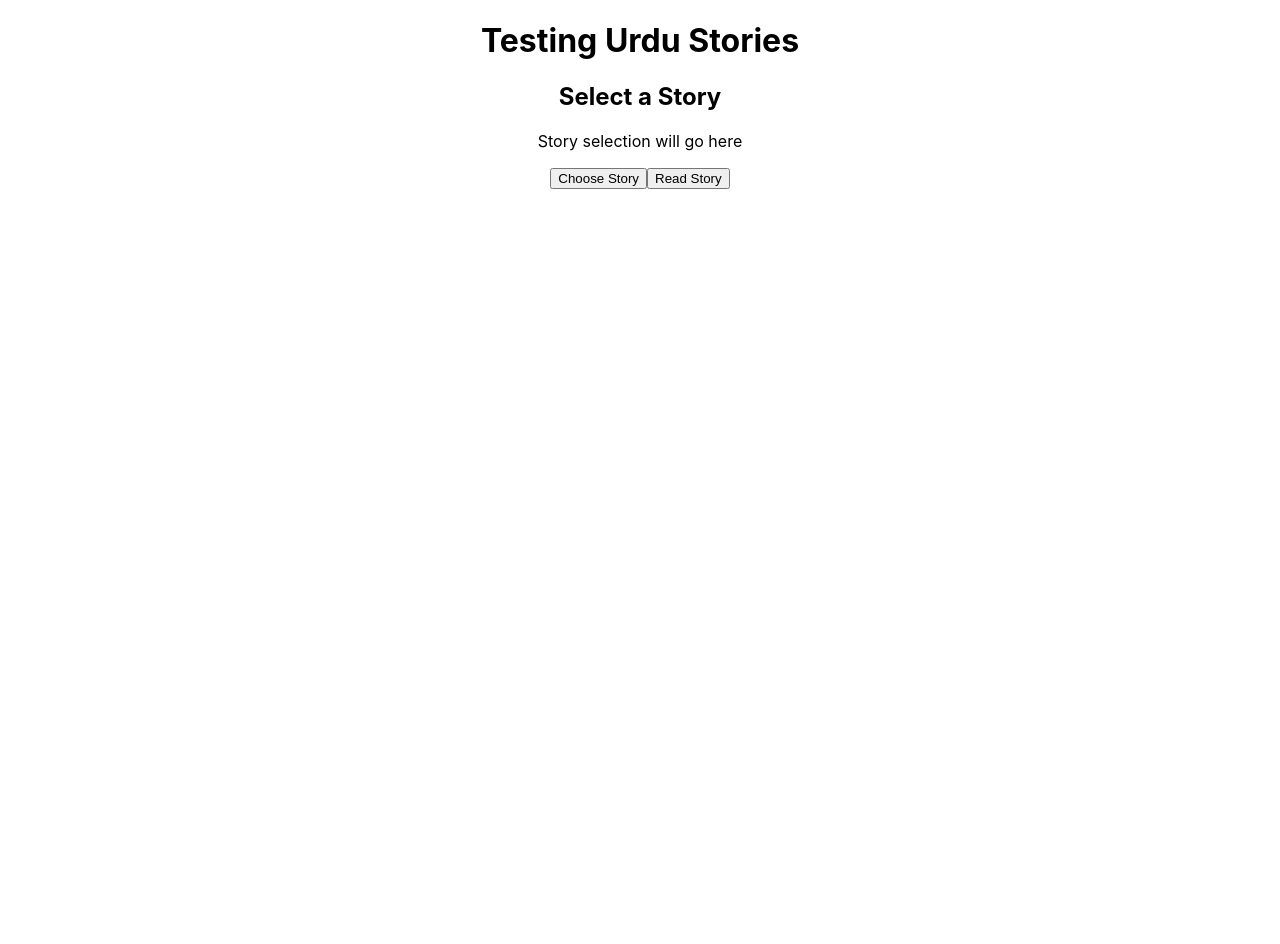
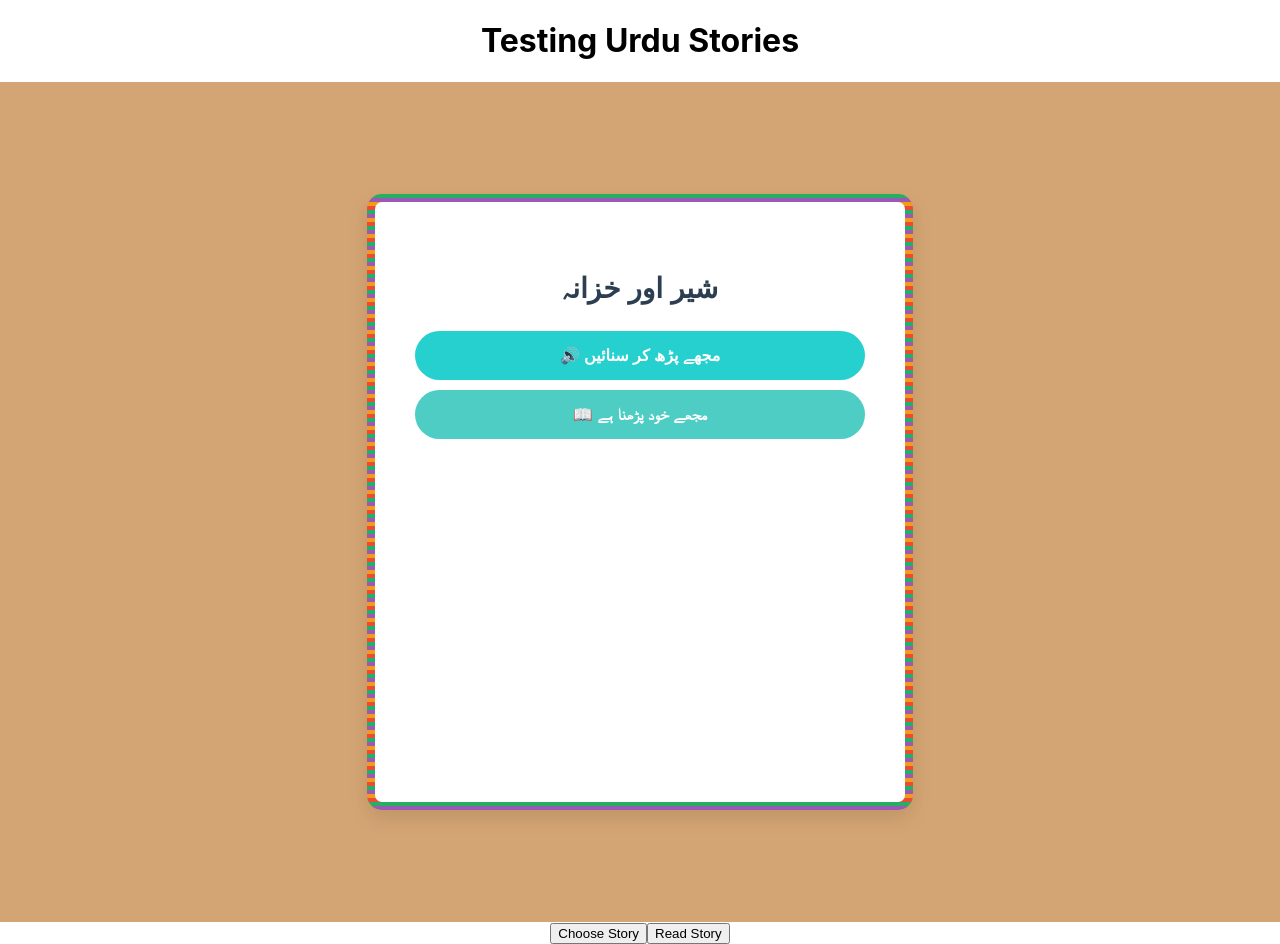
Before and after one commit to rahi-amd/react-learn-app-1, a React (Create React App) app: page / in a window 1280 px wide. Before the commit the page ends 800 px from the top, so only its background shows below. Built offline with nearby package versions, Linux system fonts and the light colour scheme.

Commit message:
Style StorySelector with Khan Academy design - Urdu fonts and full-height card

```diff
--- /dev/null
+++ b/src/StorySelector.css
@@ -0,0 +1,78 @@
+@import url('https://fonts.googleapis.com/css2?family=Noto+Sans+Urdu:wght@400;600;700&display=swap');
+
+.story-title {
+  font-family: 'Noto Sans Urdu', Arial, sans-serif;
+  font-size: 28px;
+  font-weight: 600;
+  color: #2c3e50;
+  margin: 20px 0;
+  text-align: center;
+}
+
+.story-options {
+    margin-top: 25px;
+}
+
+
+.read-to-me-btn, .read-it-myself-btn {
+display: block;
+  width: 100%;
+  padding: 15px 20px;
+  margin: 10px 0;
+  border: none;
+  border-radius: 25px;
+  font-size: 16px;
+  font-weight: bold;
+  cursor: pointer;
+  transition: all 0.3s ease;
+  font-family: Noto Sans Urdu, Arial, sans-serif;
+}
+
+.read-to-me-btn {
+  background-color: #26d0ce;
+  color: white;
+}
+
+.read-it-myself-btn{
+    background-color: #4ecdc4;
+    color: white;
+}
+
+.read-to-me-btn:hover, .read-it-myself-btn:hover {
+  transform: translateY(-2px);
+  box-shadow: 0 4px 12px rgba(0, 0, 0, 0.2);
+}
+.story-selector {
+  display: flex;
+  justify-content: center;
+  align-items: center;
+  min-height: 100vh;
+    background-color: #d4a574;
+  padding: 20px;
+}
+.story-card {
+    background-color: #fff;
+    border-radius: 15px;
+    padding: 50px 40px;
+    max-width: 450px;
+    min-height: 500px;
+    width: 90%;
+    text-align: center;
+    box-shadow: 0 8px 20px rgba(0, 0, 0, 0.1);
+    border: 8px solid transparent;
+    background-image:
+    linear-gradient(white, white),
+    repeating-linear-gradient(
+        0deg,
+        #9b59b6 0px,
+        #9b59b6 4px,
+        #27ae60 4px,
+        #27ae60 8px,
+        #e74c3c 8px,
+        #e74c3c 12px,
+        #f39c12 12px,
+        #f39c12 16px
+    );
+    background-origin: border-box;
+    background-clip: padding-box, border-box;
+}
--- a/src/StorySelector.js
+++ b/src/StorySelector.js
@@ -1,8 +1,22 @@
+import './StorySelector.css';
+
+
 function StorySelector(){
     return (
         <div className="story-selector">
-        <h2>Select a Story</h2>
-        <p>Story selection will go here</p>
+            <div className="story-card">
+                <div className="story-illustration">
+                    <div className="story-title">شیر اور خزانہ</div>
+                </div>
+
+        <div className="story-options">
+        <button className="read-to-me-btn">
+           🔊 مجھے پڑھ کر سنائیں</button>
+        <button className="read-it-myself-btn">
+              📖 مجھے خود پڑھنا ہے
+        </button>
+           </div>
+          </div>
         </div>
     );
 }
```
